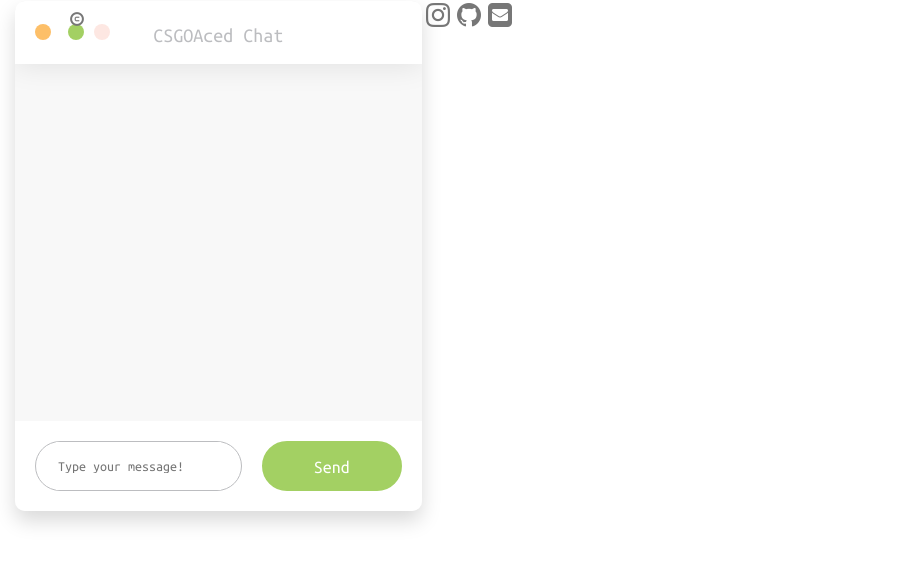
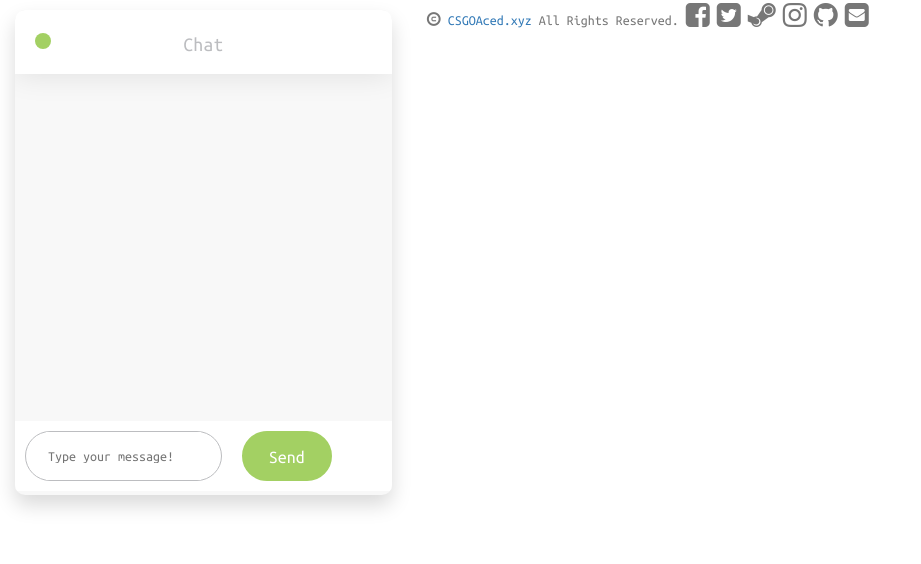
Before and after one commit to ButlerBackup/CSGOAced.xyz, a PHP site: template lib/view/coinflip.php in a window 1280 px wide. Shown: the top 564 px of the page, without its empty margins (0-921 px from the left). Run offline with PHP 8.4, Linux system fonts and the light colour scheme; the template is opened without the code that fills it, so the values that code supplies are empty.

Commit message:
Adjust Design

```diff
--- a/css/styles.css
+++ b/css/styles.css
@@ -210,16 +210,16 @@
 /* Chat */
 
 .chat_window {
-  position: absolute;
   width: calc(100% - 20px);
   max-width: 800px;
-  height: 510px;
+  height: 485px;
   border-radius: 10px;
   background-color: #fff;
-  top: 50%;
   box-shadow: 0 10px 20px rgba(0, 0, 0, 0.15);
   background-color: #f8f8f8;
   overflow: hidden;
+  margin-top: 10px;
+  margin-bottom: 25px;
 }
 
 .top_menu {
@@ -344,8 +344,7 @@
   position: relative;
   width: 100%;
   background-color: #fff;
-  padding: 20px 20px;
-  position: absolute;
+  padding: 10px 10px;
   bottom: 0;
 }
 .bottom_wrapper .message_input_wrapper {
@@ -367,7 +366,7 @@
   color: gray;
 }
 .bottom_wrapper .send_message {
-  width: 140px;
+  width: 90px;
   height: 50px;
   display: inline-block;
   border-radius: 50px;
@@ -378,6 +377,7 @@
   transition: all 0.2s linear;
   text-align: center;
   float: right;
+  margin-right: 50px;
 }
 .bottom_wrapper .send_message:hover {
   color: #a3d063;
--- a/lib/view/coinflip.php
+++ b/lib/view/coinflip.php
@@ -2,11 +2,9 @@
 	<div class="chat_window">
 		<div class="top_menu">
 			<div class="buttons">
-				<div class="button close"></div>
-				<div class="button minimize"></div>
 				<div class="button maximize"></div>
 			</div>
-			<div class="title">CSGOAced Chat</div>
+			<div class="title"><?php echo $Vars->FriendlyURL; ?> Chat</div>
 		</div>
 		<ul class="messages"></ul>
 		<div class="bottom_wrapper clearfix">
```
Also changed, not shown: js/chat.js (+12 -0 lines).
